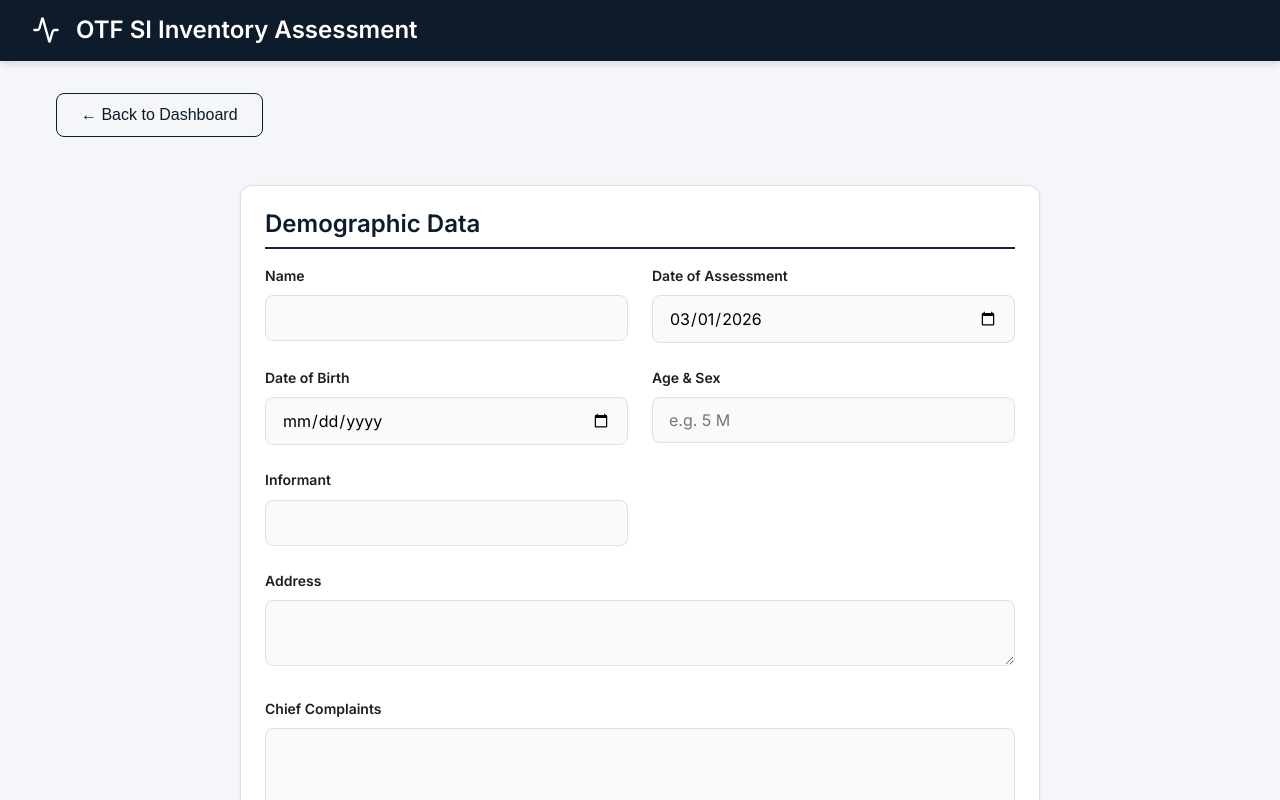
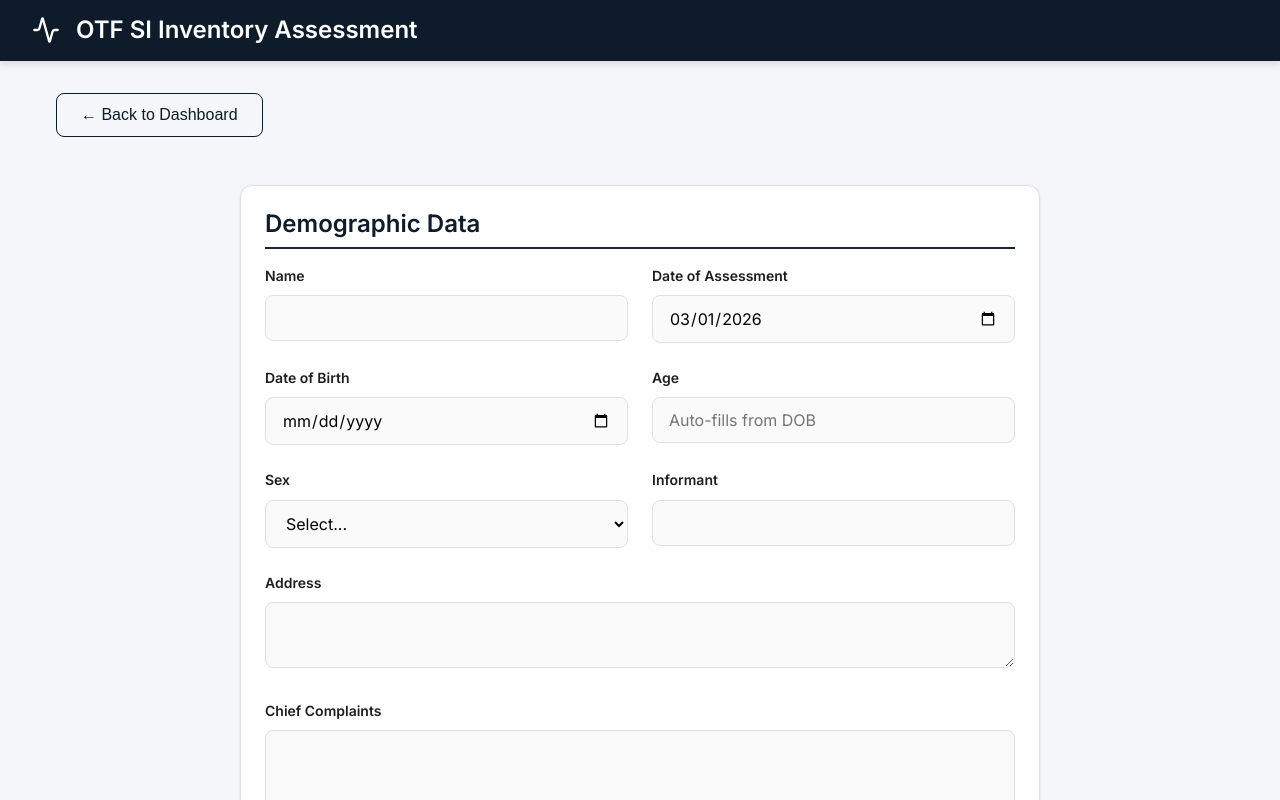
Before and after one commit to actionhoodai-dev/OTF-SI-Assessment, a React (Vite) app: page / in a window 1280 px wide. Both pictures are taken after a click on the button "Start New Assessment". Shown: the top 800 px of the page. Built offline with nearby package versions, Linux system fonts and the light colour scheme.

Commit message:
Separate Age/Sex fields and add auto-calculate age

```diff
--- a/src/App.jsx
+++ b/src/App.jsx
@@ -49,7 +49,29 @@ const PatientManagement = ({ onSelectPatient, onNewPatient }) => {
 const PatientIntakeForm = ({ patientInfo, setPatientInfo, onNext }) => {
     const handleChange = (e) => {
         const { name, value } = e.target;
-        setPatientInfo(prev => ({ ...prev, [name]: value }));
+        const updates = { [name]: value };
+
+        if (name === 'dob' && value) {
+            const birthDate = new Date(value);
+            const today = new Date();
+            let ageInYears = today.getFullYear() - birthDate.getFullYear();
+            const m = today.getMonth() - birthDate.getMonth();
+            if (m < 0 || (m === 0 && today.getDate() < birthDate.getDate())) {
+                ageInYears--;
+            }
+            if (ageInYears <= 0) {
+                let months = today.getMonth() - birthDate.getMonth() +
+                    (12 * (today.getFullYear() - birthDate.getFullYear()));
+                if (today.getDate() < birthDate.getDate()) {
+                    months--;
+                }
+                updates.age = `${Math.max(0, months)} m`;
+            } else {
+                updates.age = `${ageInYears} y`;
+            }
+        }
+
+        setPatientInfo(prev => ({ ...prev, ...updates }));
     };
 
     const handleSubmit = (e) => {
@@ -75,8 +97,17 @@ const PatientIntakeForm = ({ patientInfo, setPatientInfo, onNext }) => {
                         <input required type="date" name="dob" value={patientInfo.dob || ''} onChange={handleChange} />
                     </div>
                     <div>
-                        <label className="text-bold text-sm" style={{ display: 'block', marginBottom: '0.5rem' }}>Age & Sex</label>
-                        <input required type="text" name="ageSex" value={patientInfo.ageSex || ''} onChange={handleChange} placeholder="e.g. 5 M" />
+                        <label className="text-bold text-sm" style={{ display: 'block', marginBottom: '0.5rem' }}>Age</label>
+                        <input required type="text" name="age" value={patientInfo.age || ''} onChange={handleChange} placeholder="Auto-fills from DOB" />
+                    </div>
+                    <div>
+                        <label className="text-bold text-sm" style={{ display: 'block', marginBottom: '0.5rem' }}>Sex</label>
+                        <select required name="sex" value={patientInfo.sex || ''} onChange={handleChange}>
+                            <option value="" disabled>Select...</option>
+                            <option value="Male">Male</option>
+                            <option value="Female">Female</option>
+                            <option value="Other">Other</option>
+                        </select>
                     </div>
                     <div>
                         <label className="text-bold text-sm" style={{ display: 'block', marginBottom: '0.5rem' }}>Informant</label>
--- a/src/services/pdfGenerator.js
+++ b/src/services/pdfGenerator.js
@@ -39,7 +39,7 @@ export const generatePDF = (patientInfo, assessmentData) => {
     doc.text(`2. DATE OF BIRTH: ${patientInfo.dob || ''}`, startX, yPos);
     doc.text(`5. INFORMANT: ${patientInfo.informant || ''}`, col2X, yPos);
     yPos += 7;
-    doc.text(`3. AGE & SEX: ${patientInfo.ageSex || ''}`, startX, yPos);
+    doc.text(`3. AGE: ${patientInfo.age || ''}     SEX: ${patientInfo.sex || ''}`, startX, yPos);
     yPos += 7;
     const addressLines = doc.splitTextToSize(`6. ADDRESS: ${patientInfo.address || ''}`, 180);
     doc.text(addressLines, startX, yPos);
```
